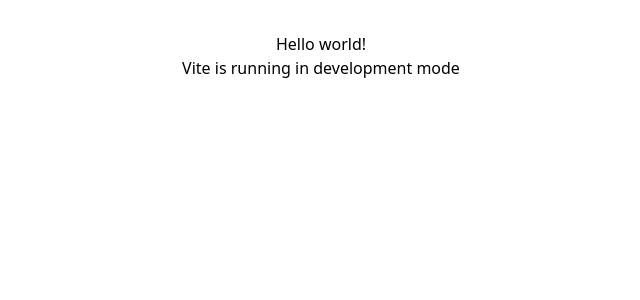
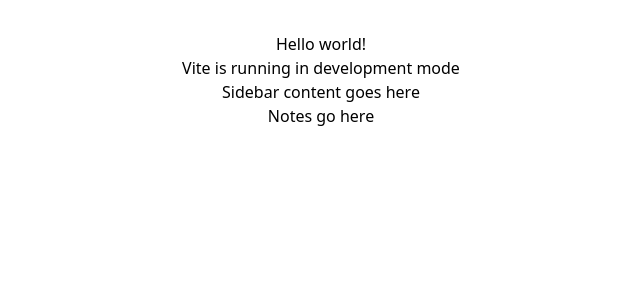
Before and after one commit to dancreightondev/game-notes.zip, a React (Vite) app: page / in a window 1280 px wide. Shown: the top 300 px of the page, without its empty margins (319-959 px from the left). Built offline with nearby package versions, Linux system fonts and the light colour scheme.

Commit message:
Add project structure for homepage feature

```diff
--- a/src/App.tsx
+++ b/src/App.tsx
@@ -1,10 +1,12 @@
 import "./App.css";
+import { Notes } from "./features/homepage";
 
 function App() {
     return (
         <>
             <h1 className="text-3xl font-bold underline">Hello world!</h1>
             <p>Vite is running in {import.meta.env.MODE} mode</p>
+            <Notes />
         </>
     );
 }
--- /dev/null
+++ b/src/features/homepage/components/Sidebar.tsx
@@ -0,0 +1,8 @@
+// TODO: Convert to global component
+export const Sidebar = () => {
+    return (
+        <>
+            <div>Sidebar content goes here</div>
+        </>
+    );
+};
--- /dev/null
+++ b/src/features/homepage/index.ts
@@ -0,0 +1 @@
+export * from "./routes/Notes";
--- /dev/null
+++ b/src/features/homepage/routes/Notes.tsx
@@ -0,0 +1,10 @@
+import { Sidebar } from "../components/Sidebar";
+
+export const Notes = () => {
+    return (
+        <>
+            <Sidebar />
+            <div>Notes go here</div>
+        </>
+    );
+};
```
Also changed, not shown: .eslintrc.cjs.
